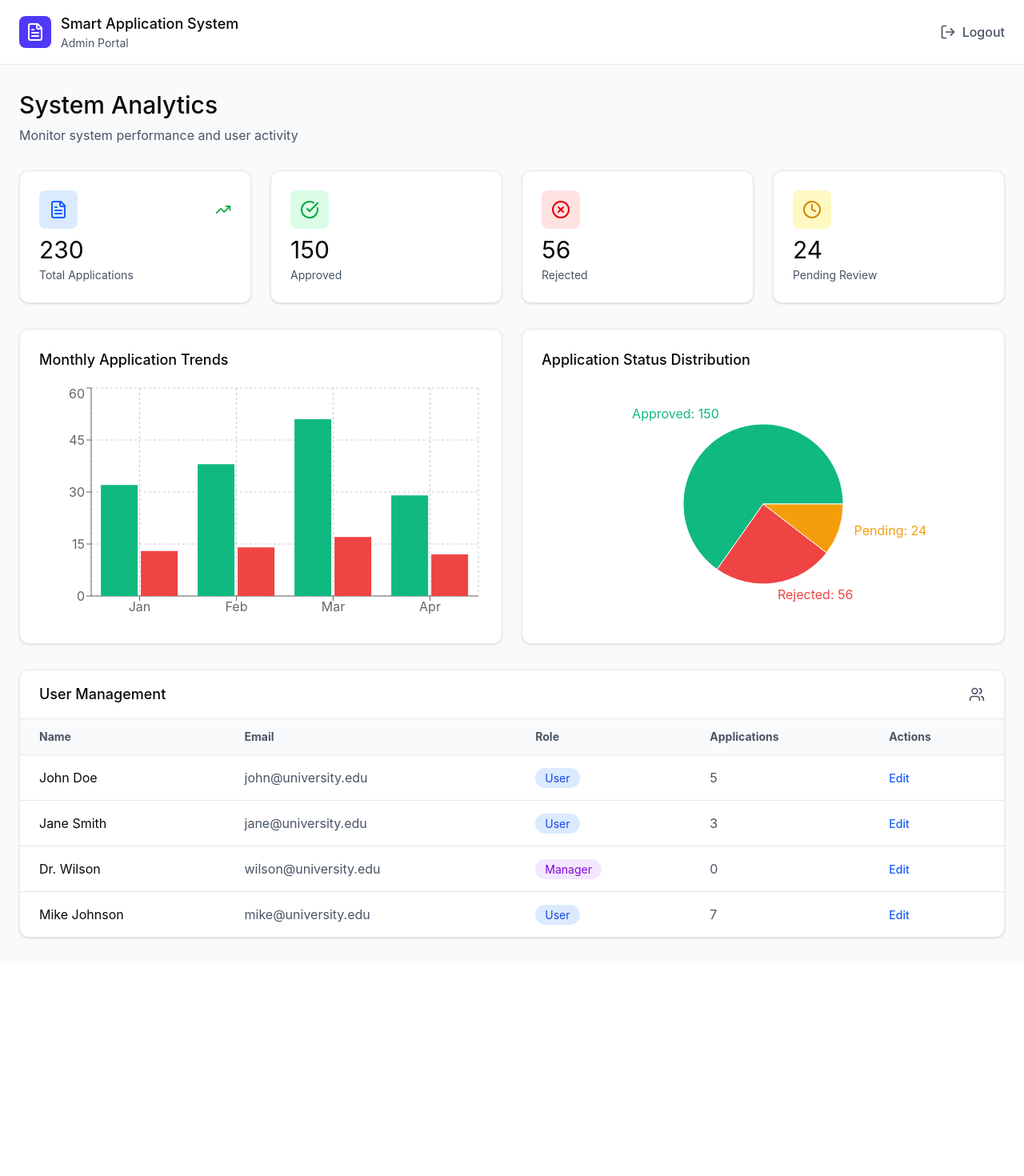
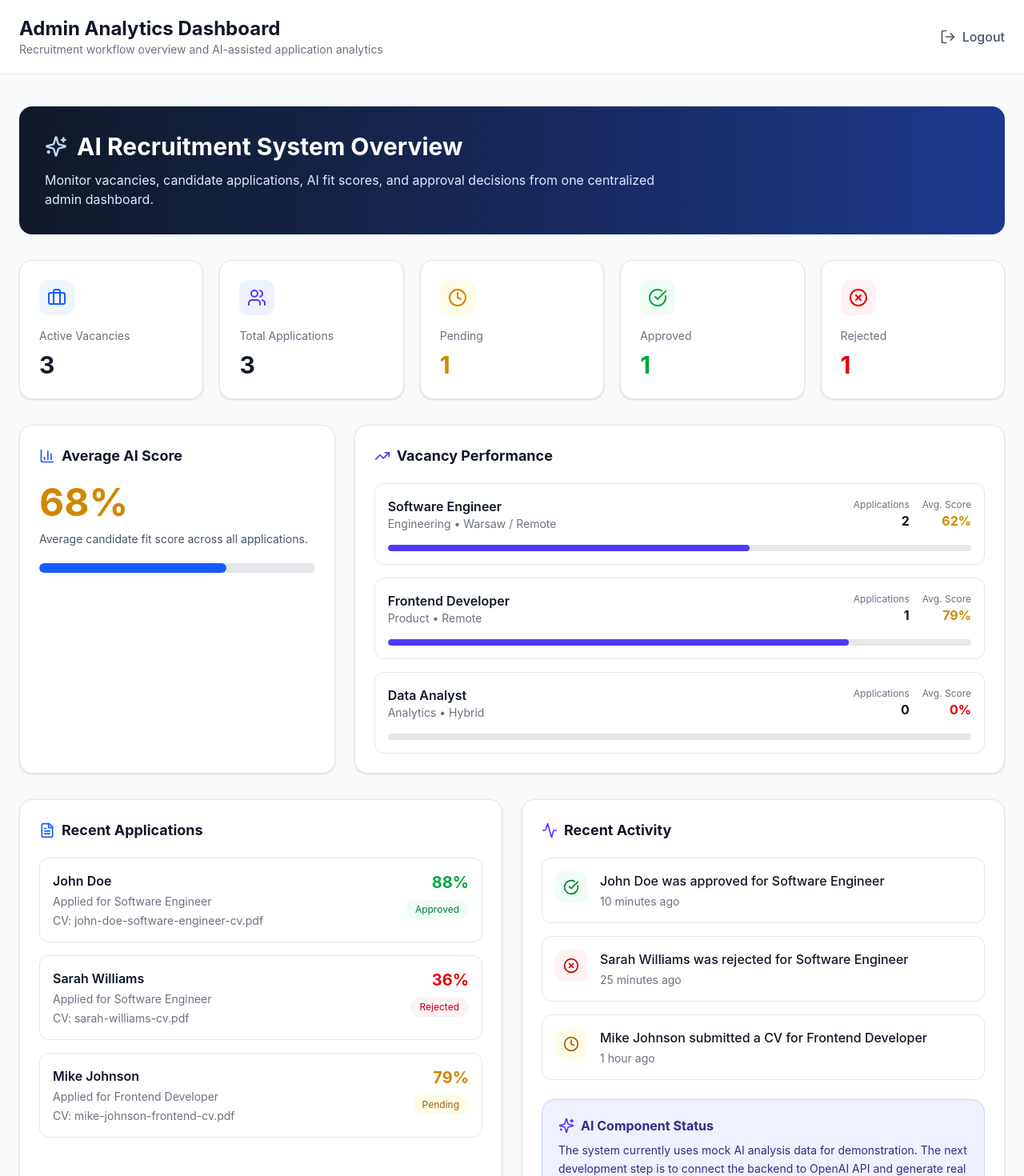
Before and after one commit to vahid2104/ai-smart-application-system, a React (Vite) app in the folder frontend/: page /admin in a window 1280 px wide. Shown: the top 1470 px of the page at 80% size. Before the commit the page ends 1204 px from the top, so only its background shows below. Built offline with nearby package versions, Linux system fonts and the light colour scheme.

Commit message:
feat: redesign admin dashboard for recruitment analytics

```diff
--- a/frontend/src/app/components/AdminDashboard.tsx
+++ b/frontend/src/app/components/AdminDashboard.tsx
@@ -1,43 +1,117 @@
 import { useNavigate } from "react-router";
-import { BarChart, Bar, XAxis, YAxis, CartesianGrid, Tooltip, ResponsiveContainer, PieChart, Pie, Cell } from "recharts";
-import { FileText, LogOut, Users, CheckCircle, XCircle, Clock, TrendingUp } from "lucide-react";
-
-const statsData = [
-  { month: "Jan", total: 45, approved: 32, rejected: 13 },
-  { month: "Feb", total: 52, approved: 38, rejected: 14 },
-  { month: "Mar", total: 68, approved: 51, rejected: 17 },
-  { month: "Apr", total: 41, approved: 29, rejected: 12 },
-];
-
-const pieData = [
-  { name: "Approved", value: 150, color: "#10b981" },
-  { name: "Rejected", value: 56, color: "#ef4444" },
-  { name: "Pending", value: 24, color: "#f59e0b" },
-];
-
-const mockUsers = [
-  { id: 1, name: "John Doe", email: "john@university.edu", role: "User", applications: 5 },
-  { id: 2, name: "Jane Smith", email: "jane@university.edu", role: "User", applications: 3 },
-  { id: 3, name: "Dr. Wilson", email: "wilson@university.edu", role: "Manager", applications: 0 },
-  { id: 4, name: "Mike Johnson", email: "mike@university.edu", role: "User", applications: 7 },
-];
+import {
+  Briefcase,
+  Users,
+  CheckCircle,
+  XCircle,
+  Clock,
+  LogOut,
+  Sparkles,
+  BarChart3,
+  Activity,
+  TrendingUp,
+  FileText,
+} from "lucide-react";
+import {
+  candidateApplications,
+  vacancies,
+} from "../data/mockRecruitmentData";
 
 export default function AdminDashboard() {
   const navigate = useNavigate();
 
+  const totalApplications = candidateApplications.length;
+  const approvedApplications = candidateApplications.filter(
+    (application) => application.status === "approved"
+  ).length;
+  const rejectedApplications = candidateApplications.filter(
+    (application) => application.status === "rejected"
+  ).length;
+  const pendingApplications = candidateApplications.filter(
+    (application) => application.status === "pending"
+  ).length;
+
+  const averageAiScore = Math.round(
+    candidateApplications.reduce(
+      (total, application) => total + application.aiScore,
+      0
+    ) / totalApplications
+  );
+
+  const vacancyStats = vacancies.map((vacancy) => {
+    const applicationsForVacancy = candidateApplications.filter(
+      (application) => application.vacancyId === vacancy.id
+    );
+
+    const averageScore =
+      applicationsForVacancy.length > 0
+        ? Math.round(
+            applicationsForVacancy.reduce(
+              (total, application) => total + application.aiScore,
+              0
+            ) / applicationsForVacancy.length
+          )
+        : 0;
+
+    return {
+      ...vacancy,
+      applicationsCount: applicationsForVacancy.length,
+      averageScore,
+    };
+  });
+
+  const recentActivities = [
+    {
+      id: 1,
+      text: "John Doe was approved for Software Engineer",
+      type: "approved",
+      time: "10 minutes ago",
+    },
+    {
+      id: 2,
+      text: "Sarah Williams was rejected for Software Engineer",
+      type: "rejected",
+      time: "25 minutes ago",
+    },
+    {
+      id: 3,
+      text: "Mike Johnson submitted a CV for Frontend Developer",
+      type: "pending",
+      time: "1 hour ago",
+    },
+  ];
+
+  const getStatusIcon = (type: string) => {
+    if (type === "approved") return <CheckCircle className="w-5 h-5" />;
+    if (type === "rejected") return <XCircle className="w-5 h-5" />;
+    return <Clock className="w-5 h-5" />;
+  };
+
+  const getStatusColor = (type: string) => {
+    if (type === "approved") return "bg-green-50 text-green-700";
+    if (type === "rejected") return "bg-red-50 text-red-700";
+    return "bg-yellow-50 text-yellow-700";
+  };
+
+  const getScoreColor = (score: number) => {
+    if (score >= 80) return "text-green-600";
+    if (score >= 60) return "text-yellow-600";
+    return "text-red-600";
+  };
+
   return (
     <div className="min-h-screen bg-gray-50">
-      <nav className="bg-white border-b border-gray-200">
-        <div className="max-w-7xl mx-auto px-6 py-4 flex items-center justify-between">
-          <div className="flex items-center gap-3">
-            <div className="w-10 h-10 bg-indigo-600 rounded-lg flex items-center justify-center">
-              <FileText className="w-6 h-6 text-white" />
+      <header className="bg-white border-b border-gray-200">
+        <div className="max-w-7xl mx-auto px-6 py-5 flex items-center justify-between">
+          <div>
+            <h1 className="text-2xl font-bold text-gray-900">
+              Admin Analytics Dashboard
+            </h1>
+            <p className="text-sm text-gray-500">
+              Recruitment workflow overview and AI-assisted application analytics
+            </p>
           </div>
-            <div>
-              <h1 className="text-lg">Smart Application System</h1>
-              <p className="text-sm text-gray-600">Admin Portal</p>
-            </div>
-          </div>
+
           <button
             onClick={() => navigate("/")}
             className="flex items-center gap-2 text-gray-600 hover:text-gray-900 transition-colors"
@@ -46,140 +120,262 @@ export default function AdminDashboard() {
             Logout
           </button>
         </div>
-      </nav>
+      </header>
 
-      <div className="max-w-7xl mx-auto px-6 py-8">
-        <div className="mb-8">
-          <h2 className="text-3xl mb-2">System Analytics</h2>
-          <p className="text-gray-600">Monitor system performance and user activity</p>
+      <main className="max-w-7xl mx-auto px-6 py-10">
+        <section className="mb-8">
+          <div className="bg-gradient-to-r from-gray-900 to-blue-900 rounded-2xl p-8 text-white">
+            <div className="flex items-center gap-3 mb-3">
+              <Sparkles className="w-7 h-7 text-blue-200" />
+              <h2 className="text-3xl font-bold">
+                AI Recruitment System Overview
+              </h2>
             </div>
 
-        <div className="grid grid-cols-1 md:grid-cols-4 gap-6 mb-8">
-          <div className="bg-white rounded-xl shadow-sm border border-gray-200 p-6">
-            <div className="flex items-center justify-between mb-2">
-              <div className="w-12 h-12 bg-blue-100 rounded-lg flex items-center justify-center">
-                <FileText className="w-6 h-6 text-blue-600" />
+            <p className="text-blue-100 max-w-3xl">
+              Monitor vacancies, candidate applications, AI fit scores, and
+              approval decisions from one centralized admin dashboard.
+            </p>
           </div>
-              <TrendingUp className="w-5 h-5 text-green-600" />
+        </section>
+
+        <section className="grid md:grid-cols-2 xl:grid-cols-5 gap-5 mb-8">
+          <div className="bg-white rounded-2xl border border-gray-200 p-6 shadow-sm">
+            <div className="w-11 h-11 bg-blue-50 rounded-xl flex items-center justify-center mb-4">
+              <Briefcase className="w-6 h-6 text-blue-600" />
             </div>
-            <div className="text-3xl mb-1">230</div>
-            <div className="text-sm text-gray-600">Total Applications</div>
+            <p className="text-sm text-gray-500">Active Vacancies</p>
+            <p className="text-3xl font-bold text-gray-900 mt-2">
+              {vacancies.length}
+            </p>
           </div>
 
-          <div className="bg-white rounded-xl shadow-sm border border-gray-200 p-6">
-            <div className="flex items-center justify-between mb-2">
-              <div className="w-12 h-12 bg-green-100 rounded-lg flex items-center justify-center">
+          <div className="bg-white rounded-2xl border border-gray-200 p-6 shadow-sm">
+            <div className="w-11 h-11 bg-indigo-50 rounded-xl flex items-center justify-center mb-4">
+              <Users className="w-6 h-6 text-indigo-600" />
+            </div>
+            <p className="text-sm text-gray-500">Total Applications</p>
+            <p className="text-3xl font-bold text-gray-900 mt-2">
+              {totalApplications}
+            </p>
+          </div>
+
+          <div className="bg-white rounded-2xl border border-gray-200 p-6 shadow-sm">
+            <div className="w-11 h-11 bg-yellow-50 rounded-xl flex items-center justify-center mb-4">
+              <Clock className="w-6 h-6 text-yellow-600" />
+            </div>
+            <p className="text-sm text-gray-500">Pending</p>
+            <p className="text-3xl font-bold text-yellow-600 mt-2">
+              {pendingApplications}
+            </p>
+          </div>
+
+          <div className="bg-white rounded-2xl border border-gray-200 p-6 shadow-sm">
+            <div className="w-11 h-11 bg-green-50 rounded-xl flex items-center justify-center mb-4">
               <CheckCircle className="w-6 h-6 text-green-600" />
             </div>
-            </div>
-            <div className="text-3xl mb-1">150</div>
-            <div className="text-sm text-gray-600">Approved</div>
+            <p className="text-sm text-gray-500">Approved</p>
+            <p className="text-3xl font-bold text-green-600 mt-2">
+              {approvedApplications}
+            </p>
           </div>
 
-          <div className="bg-white rounded-xl shadow-sm border border-gray-200 p-6">
-            <div className="flex items-center justify-between mb-2">
-              <div className="w-12 h-12 bg-red-100 rounded-lg flex items-center justify-center">
+          <div className="bg-white rounded-2xl border border-gray-200 p-6 shadow-sm">
+            <div className="w-11 h-11 bg-red-50 rounded-xl flex items-center justify-center mb-4">
               <XCircle className="w-6 h-6 text-red-600" />
             </div>
+            <p className="text-sm text-gray-500">Rejected</p>
+            <p className="text-3xl font-bold text-red-600 mt-2">
+              {rejectedApplications}
+            </p>
           </div>
-            <div className="text-3xl mb-1">56</div>
-            <div className="text-sm text-gray-600">Rejected</div>
+        </section>
+
+        <section className="grid lg:grid-cols-3 gap-6 mb-8">
+          <div className="bg-white rounded-2xl border border-gray-200 shadow-sm p-6">
+            <div className="flex items-center gap-2 mb-5">
+              <BarChart3 className="w-5 h-5 text-blue-600" />
+              <h3 className="text-lg font-bold text-gray-900">
+                Average AI Score
+              </h3>
             </div>
 
-          <div className="bg-white rounded-xl shadow-sm border border-gray-200 p-6">
-            <div className="flex items-center justify-between mb-2">
-              <div className="w-12 h-12 bg-yellow-100 rounded-lg flex items-center justify-center">
-                <Clock className="w-6 h-6 text-yellow-600" />
-              </div>
-            </div>
-            <div className="text-3xl mb-1">24</div>
-            <div className="text-sm text-gray-600">Pending Review</div>
+            <p className={`text-5xl font-bold ${getScoreColor(averageAiScore)}`}>
+              {averageAiScore}%
+            </p>
+
+            <p className="text-sm text-gray-600 mt-3">
+              Average candidate fit score across all applications.
+            </p>
+
+            <div className="mt-5 bg-gray-200 rounded-full h-3 overflow-hidden">
+              <div
+                className="bg-blue-600 h-full rounded-full"
+                style={{ width: `${averageAiScore}%` }}
+              />
             </div>
           </div>
 
-        <div className="grid grid-cols-1 lg:grid-cols-2 gap-6 mb-8">
-          <div className="bg-white rounded-xl shadow-sm border border-gray-200 p-6">
-            <h3 className="text-lg mb-4">Monthly Application Trends</h3>
-            <ResponsiveContainer width="100%" height={300}>
-              <BarChart data={statsData}>
-                <CartesianGrid strokeDasharray="3 3" />
-                <XAxis dataKey="month" />
-                <YAxis />
-                <Tooltip />
-                <Bar dataKey="approved" fill="#10b981" />
-                <Bar dataKey="rejected" fill="#ef4444" />
-              </BarChart>
-            </ResponsiveContainer>
+          <div className="lg:col-span-2 bg-white rounded-2xl border border-gray-200 shadow-sm p-6">
+            <div className="flex items-center gap-2 mb-5">
+              <TrendingUp className="w-5 h-5 text-indigo-600" />
+              <h3 className="text-lg font-bold text-gray-900">
+                Vacancy Performance
+              </h3>
             </div>
 
-          <div className="bg-white rounded-xl shadow-sm border border-gray-200 p-6">
-            <h3 className="text-lg mb-4">Application Status Distribution</h3>
-            <ResponsiveContainer width="100%" height={300}>
-              <PieChart>
-                <Pie
-                  data={pieData}
-                  cx="50%"
-                  cy="50%"
-                  labelLine={false}
-                  label={({ name, value }) => `${name}: ${value}`}
-                  outerRadius={100}
-                  fill="#8884d8"
-                  dataKey="value"
+            <div className="space-y-4">
+              {vacancyStats.map((vacancy) => (
+                <div
+                  key={vacancy.id}
+                  className="border border-gray-200 rounded-xl p-4"
                 >
-                  {pieData.map((entry, index) => (
-                    <Cell key={`cell-${index}`} fill={entry.color} />
-                  ))}
-                </Pie>
-                <Tooltip />
-              </PieChart>
-            </ResponsiveContainer>
+                  <div className="flex flex-col md:flex-row md:items-center md:justify-between gap-3">
+                    <div>
+                      <h4 className="font-semibold text-gray-900">
+                        {vacancy.title}
+                      </h4>
+                      <p className="text-sm text-gray-500">
+                        {vacancy.department} • {vacancy.location}
+                      </p>
+                    </div>
+
+                    <div className="flex items-center gap-4">
+                      <div className="text-right">
+                        <p className="text-xs text-gray-500">Applications</p>
+                        <p className="font-bold text-gray-900">
+                          {vacancy.applicationsCount}
+                        </p>
+                      </div>
+
+                      <div className="text-right">
+                        <p className="text-xs text-gray-500">Avg. Score</p>
+                        <p
+                          className={`font-bold ${getScoreColor(
+                            vacancy.averageScore
+                          )}`}
+                        >
+                          {vacancy.averageScore}%
+                        </p>
+                      </div>
                     </div>
                   </div>
 
-        <div className="bg-white rounded-xl shadow-sm border border-gray-200">
-          <div className="px-6 py-4 border-b border-gray-200 flex items-center justify-between">
-            <h3 className="text-lg">User Management</h3>
-            <Users className="w-5 h-5 text-gray-600" />
+                  <div className="mt-4 bg-gray-200 rounded-full h-2 overflow-hidden">
+                    <div
+                      className="bg-indigo-600 h-full rounded-full"
+                      style={{ width: `${vacancy.averageScore}%` }}
+                    />
+                  </div>
+                </div>
+              ))}
+            </div>
+          </div>
+        </section>
+
+        <section className="grid lg:grid-cols-2 gap-6">
+          <div className="bg-white rounded-2xl border border-gray-200 shadow-sm p-6">
+            <div className="flex items-center gap-2 mb-5">
+              <FileText className="w-5 h-5 text-blue-600" />
+              <h3 className="text-lg font-bold text-gray-900">
+                Recent Applications
+              </h3>
             </div>
 
-          <div className="overflow-x-auto">
-            <table className="w-full">
-              <thead className="bg-gray-50 border-b border-gray-200">
-                <tr>
-                  <th className="px-6 py-3 text-left text-sm text-gray-600">Name</th>
-                  <th className="px-6 py-3 text-left text-sm text-gray-600">Email</th>
-                  <th className="px-6 py-3 text-left text-sm text-gray-600">Role</th>
-                  <th className="px-6 py-3 text-left text-sm text-gray-600">Applications</th>
-                  <th className="px-6 py-3 text-left text-sm text-gray-600">Actions</th>
-                </tr>
-              </thead>
-              <tbody className="divide-y divide-gray-200">
-                {mockUsers.map((user) => (
-                  <tr key={user.id} className="hover:bg-gray-50">
-                    <td className="px-6 py-4">{user.name}</td>
-                    <td className="px-6 py-4 text-gray-600">{user.email}</td>
-                    <td className="px-6 py-4">
-                      <span className={`px-3 py-1 rounded-full text-sm ${
-                        user.role === "Manager"
-                          ? "bg-purple-100 text-purple-700"
-                          : "bg-blue-100 text-blue-700"
-                      }`}>
-                        {user.role}
+            <div className="space-y-4">
+              {candidateApplications.map((application) => (
+                <div
+                  key={application.id}
+                  className="border border-gray-200 rounded-xl p-4 hover:bg-gray-50 transition-colors cursor-pointer"
+                  onClick={() => navigate(`/analysis/${application.id}`)}
+                >
+                  <div className="flex items-start justify-between gap-4">
+                    <div>
+                      <h4 className="font-semibold text-gray-900">
+                        {application.candidateName}
+                      </h4>
+
+                      <p className="text-sm text-gray-500 mt-1">
+                        Applied for {application.vacancyTitle}
+                      </p>
+
+                      <p className="text-sm text-gray-500 mt-1">
+                        CV: {application.cvFileName}
+                      </p>
+                    </div>
+
+                    <div className="text-right">
+                      <p
+                        className={`text-xl font-bold ${getScoreColor(
+                          application.aiScore
+                        )}`}
+                      >
+                        {application.aiScore}%
+                      </p>
+
+                      <span
+                        className={`inline-flex mt-2 px-3 py-1 rounded-full text-xs capitalize ${getStatusColor(
+                          application.status
+                        )}`}
+                      >
+                        {application.status}
                       </span>
-                    </td>
-                    <td className="px-6 py-4 text-gray-600">{user.applications}</td>
-                    <td className="px-6 py-4">
-                      <button className="text-blue-600 hover:text-blue-700 text-sm">
-                        Edit
-                      </button>
-                    </td>
-                  </tr>
-                ))}
-              </tbody>
-            </table>
                     </div>
                   </div>
                 </div>
+              ))}
+            </div>
+          </div>
+
+          <div className="bg-white rounded-2xl border border-gray-200 shadow-sm p-6">
+            <div className="flex items-center gap-2 mb-5">
+              <Activity className="w-5 h-5 text-indigo-600" />
+              <h3 className="text-lg font-bold text-gray-900">
+                Recent Activity
+              </h3>
+            </div>
+
+            <div className="space-y-4">
+              {recentActivities.map((activity) => (
+                <div
+                  key={activity.id}
+                  className="flex items-start gap-4 border border-gray-200 rounded-xl p-4"
+                >
+                  <div
+                    className={`w-10 h-10 rounded-xl flex items-center justify-center ${getStatusColor(
+                      activity.type
+                    )}`}
+                  >
+                    {getStatusIcon(activity.type)}
+                  </div>
+
+                  <div>
+                    <p className="font-medium text-gray-900">
+                      {activity.text}
+                    </p>
+                    <p className="text-sm text-gray-500 mt-1">
+                      {activity.time}
+                    </p>
+                  </div>
+                </div>
+              ))}
+            </div>
+
+            <div className="mt-6 bg-indigo-50 border border-indigo-200 rounded-2xl p-5">
+              <div className="flex items-center gap-2 mb-2">
+                <Sparkles className="w-5 h-5 text-indigo-600" />
+                <p className="font-bold text-indigo-900">AI Component Status</p>
+              </div>
+
+              <p className="text-sm text-indigo-900 leading-relaxed">
+                The system currently uses mock AI analysis data for demonstration.
+                The next development step is to connect the backend to OpenAI API
+                and generate real CV-to-vacancy fit scores.
+              </p>
+            </div>
+          </div>
+        </section>
+      </main>
     </div>
   );
 }
```
Lines whose indentation alone changed are shown as unchanged.
